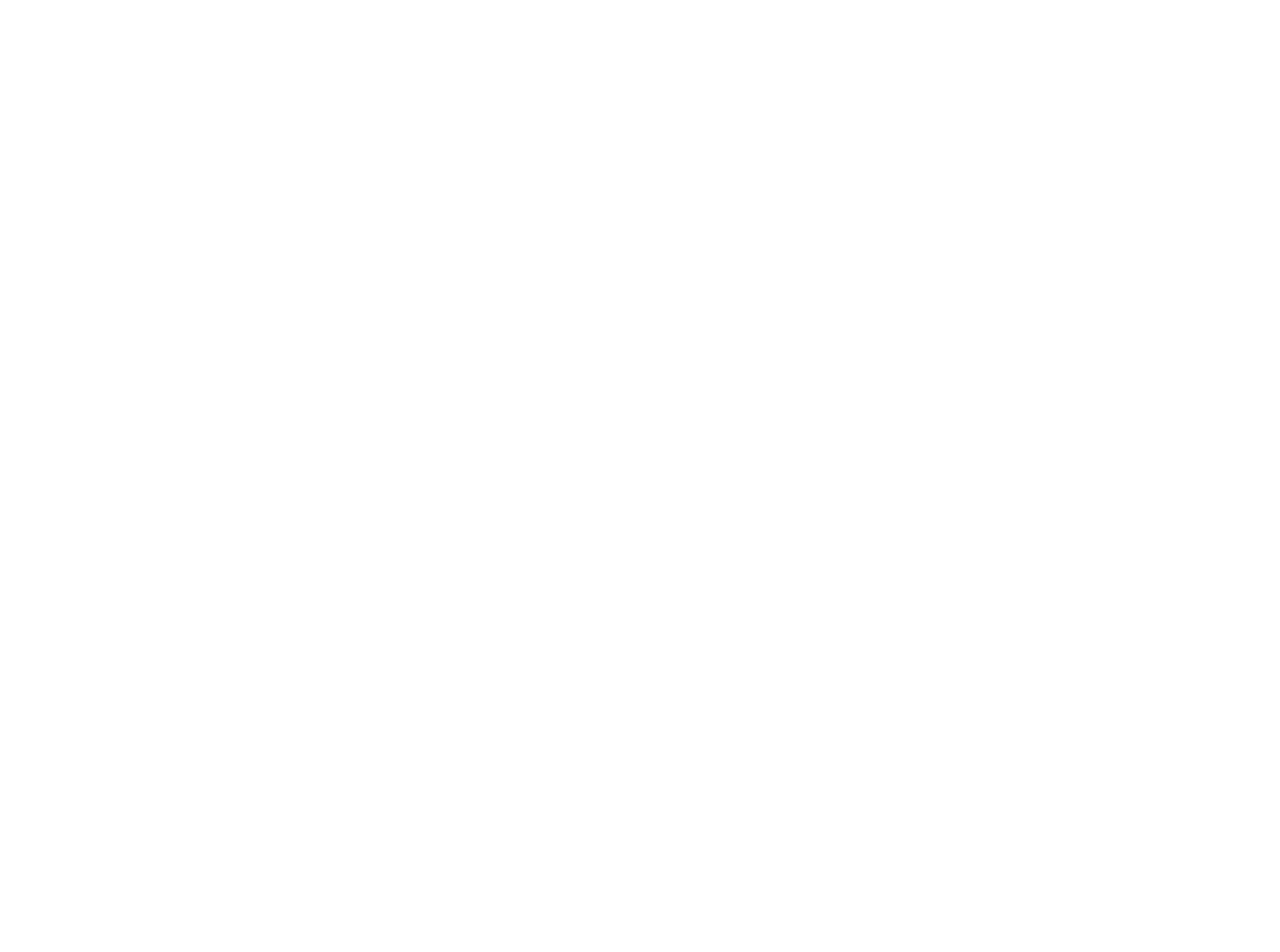
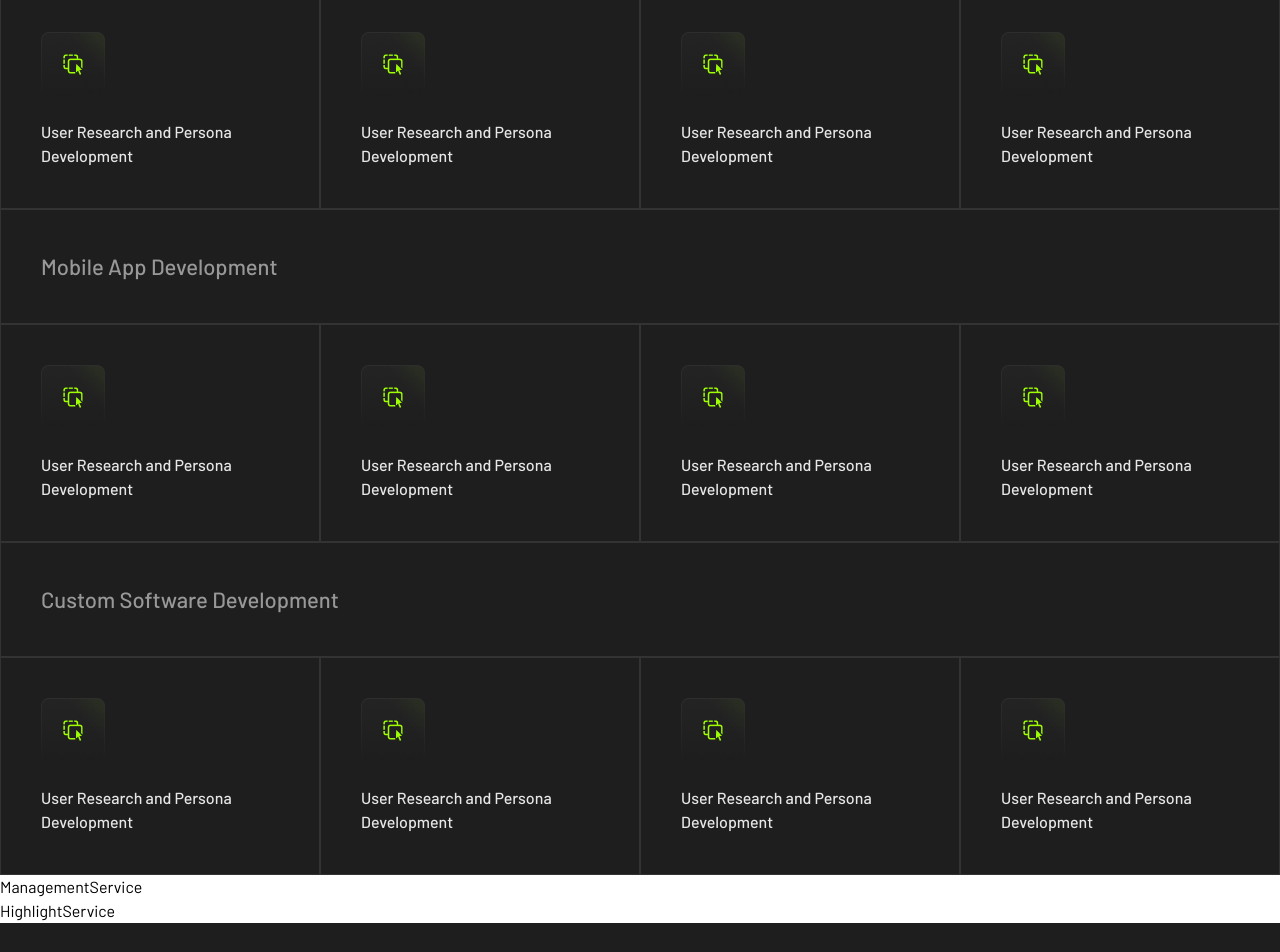
Before and after one commit to Ellham-dev/product-studio-with-react, a React (Vite) app: page /service in a window 1280 px wide. Shown: the part 2040-2992 px from the top of the page. Before the commit the page ends 1985 px from the top, so only its background shows below. Built offline with nearby package versions, Linux system fonts and the light colour scheme.

Commit message:
EngineeringService components complete

```diff
--- a/src/components/EngineeringService.jsx
+++ b/src/components/EngineeringService.jsx
@@ -1,8 +1,82 @@
 import React from 'react'
+import DesignSIcon from '/DesignSIcon.png'
 
 const EngineeringService = () => {
   return (
-    <div>EngineeringService</div>
+    <>
+    <section className='bg-[#1E1E1E]'>
+            <div className="max-w-[1280px] mx-auto">
+              <div className="border-x border-[#333333] px-10 pt-20 pb-10">
+                <h2 className='text-[38px] font-semibold mb-2.5 text-white'>Engineering</h2>
+                <p className='text-base leading-[150%] text-[#E6E6E6] mb-10 w-[950px]'>Our engineering team combines technical expertise with a passion for innovation to build robust and scalable digital solutions. We leverage the latest technologies and best practices to deliver high-performance applications tailored to your specific needs.</p>
+                <span className='text-lg bg-[#262626] p-2.5 w-[260px] rounded-lg text-white'>Our engineering services include:</span>
+              </div>
+              <div className="">
+                <h3 className='text-[22px] font-medium text-[#98989A] border border-[#333333] px-10 py-10'>Web Development</h3>
+                <div className="flex items-center justify-between">
+                  <div className="border border-[#333333] px-10 py-10 w-[320px]">
+                    <img src={DesignSIcon} alt="" className='mb-6'/>
+                    <p className='text-base leading-[150%] font-medium text-[#E6E6E6] w-[240px] '>User Research and Persona Development</p>
+                  </div>
+                  <div className="border border-[#333333] px-10 py-10 w-[320px]">
+                    <img src={DesignSIcon} alt="" className='mb-6'/>
+                    <p className='text-base leading-[150%] font-medium text-[#E6E6E6] w-[240px] '>User Research and Persona Development</p>
+                  </div>
+                  <div className="border border-[#333333] px-10 py-10 w-[320px]">
+                    <img src={DesignSIcon} alt="" className='mb-6'/>
+                    <p className='text-base leading-[150%] font-medium text-[#E6E6E6] w-[240px] '>User Research and Persona Development</p>
+                  </div>
+                  <div className="border border-[#333333] px-10 py-10 w-[320px]">
+                    <img src={DesignSIcon} alt="" className='mb-6'/>
+                    <p className='text-base leading-[150%] font-medium text-[#E6E6E6] w-[240px] '>User Research and Persona Development</p>
+                  </div>
+                </div>
+              </div>
+              <div className="">
+                <h3 className='text-[22px] font-medium text-[#98989A] border border-[#333333] px-10 py-10'>Mobile App Development</h3>
+                <div className="flex items-center justify-between">
+                  <div className="border border-[#333333] px-10 py-10 w-[320px]">
+                    <img src={DesignSIcon} alt="" className='mb-6'/>
+                    <p className='text-base leading-[150%] font-medium text-[#E6E6E6] w-[240px] '>User Research and Persona Development</p>
+                  </div>
+                  <div className="border border-[#333333] px-10 py-10 w-[320px]">
+                    <img src={DesignSIcon} alt="" className='mb-6'/>
+                    <p className='text-base leading-[150%] font-medium text-[#E6E6E6] w-[240px] '>User Research and Persona Development</p>
+                  </div>
+                  <div className="border border-[#333333] px-10 py-10 w-[320px]">
+                    <img src={DesignSIcon} alt="" className='mb-6'/>
+                    <p className='text-base leading-[150%] font-medium text-[#E6E6E6] w-[240px] '>User Research and Persona Development</p>
+                  </div>
+                  <div className="border border-[#333333] px-10 py-10 w-[320px]">
+                    <img src={DesignSIcon} alt="" className='mb-6'/>
+                    <p className='text-base leading-[150%] font-medium text-[#E6E6E6] w-[240px] '>User Research and Persona Development</p>
+                  </div>
+                </div>
+              </div>
+              <div className="">
+                <h3 className='text-[22px] font-medium text-[#98989A] border border-[#333333] px-10 py-10'>Custom Software Development</h3>
+                <div className="flex items-center justify-between">
+                  <div className="border border-[#333333] px-10 py-10 w-[320px]">
+                    <img src={DesignSIcon} alt="" className='mb-6'/>
+                    <p className='text-base leading-[150%] font-medium text-[#E6E6E6] w-[240px] '>User Research and Persona Development</p>
+                  </div>
+                  <div className="border border-[#333333] px-10 py-10 w-[320px]">
+                    <img src={DesignSIcon} alt="" className='mb-6'/>
+                    <p className='text-base leading-[150%] font-medium text-[#E6E6E6] w-[240px] '>User Research and Persona Development</p>
+                  </div>
+                  <div className="border border-[#333333] px-10 py-10 w-[320px]">
+                    <img src={DesignSIcon} alt="" className='mb-6'/>
+                    <p className='text-base leading-[150%] font-medium text-[#E6E6E6] w-[240px] '>User Research and Persona Development</p>
+                  </div>
+                  <div className="border border-[#333333] px-10 py-10 w-[320px]">
+                    <img src={DesignSIcon} alt="" className='mb-6'/>
+                    <p className='text-base leading-[150%] font-medium text-[#E6E6E6] w-[240px] '>User Research and Persona Development</p>
+                  </div>
+                </div>
+              </div>
+            </div>
+          </section>
+    </>
   )
 }
 
--- a/src/pages/Services.jsx
+++ b/src/pages/Services.jsx
@@ -3,6 +3,7 @@
 import DesignService from '../components/DesignService'
 import EngineeringService from '../components/EngineeringService'
 import ManagementService from '../components/ManagementService'
+import HighlightService from '../components/HighlightService'
 
 const Service = () => {
   return (
@@ -11,6 +12,7 @@
     <DesignService/>
     <EngineeringService/>
     <ManagementService/>
+    <HighlightService/>
     </>
   )
 }
```
